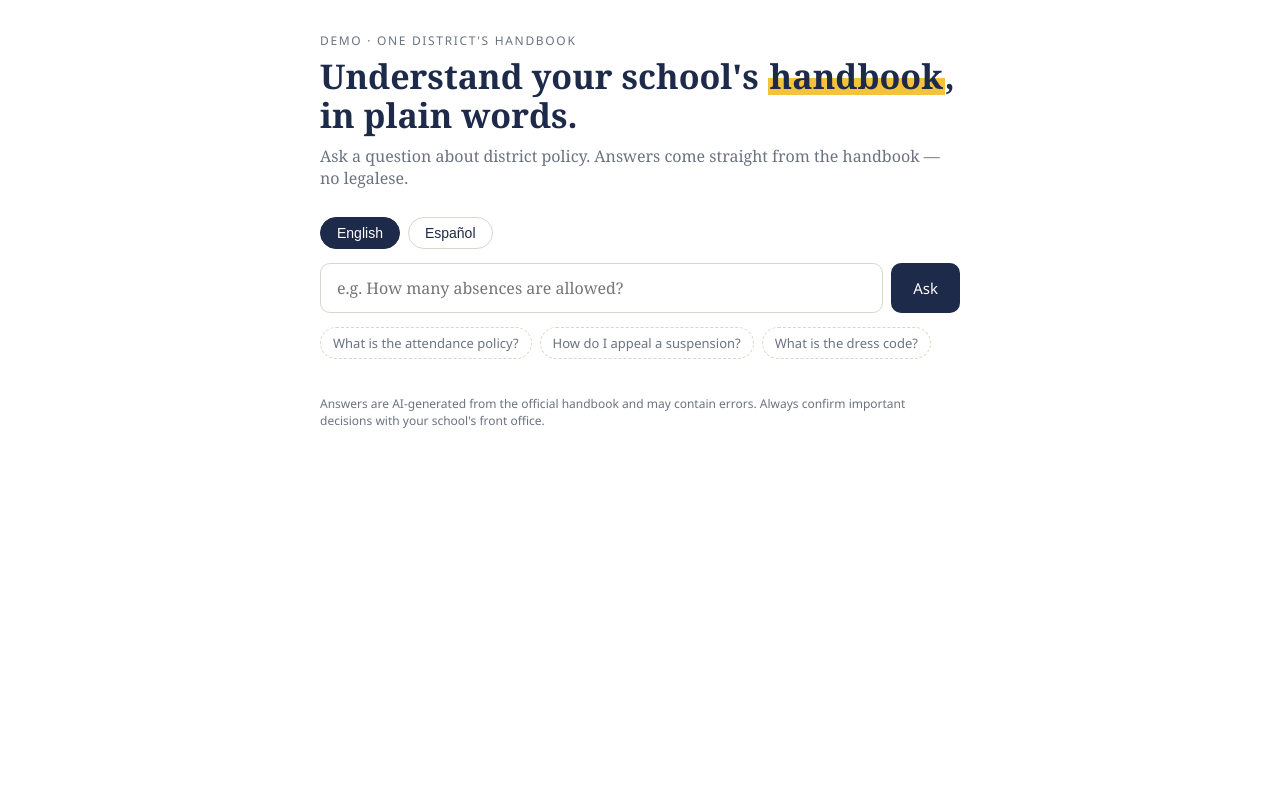
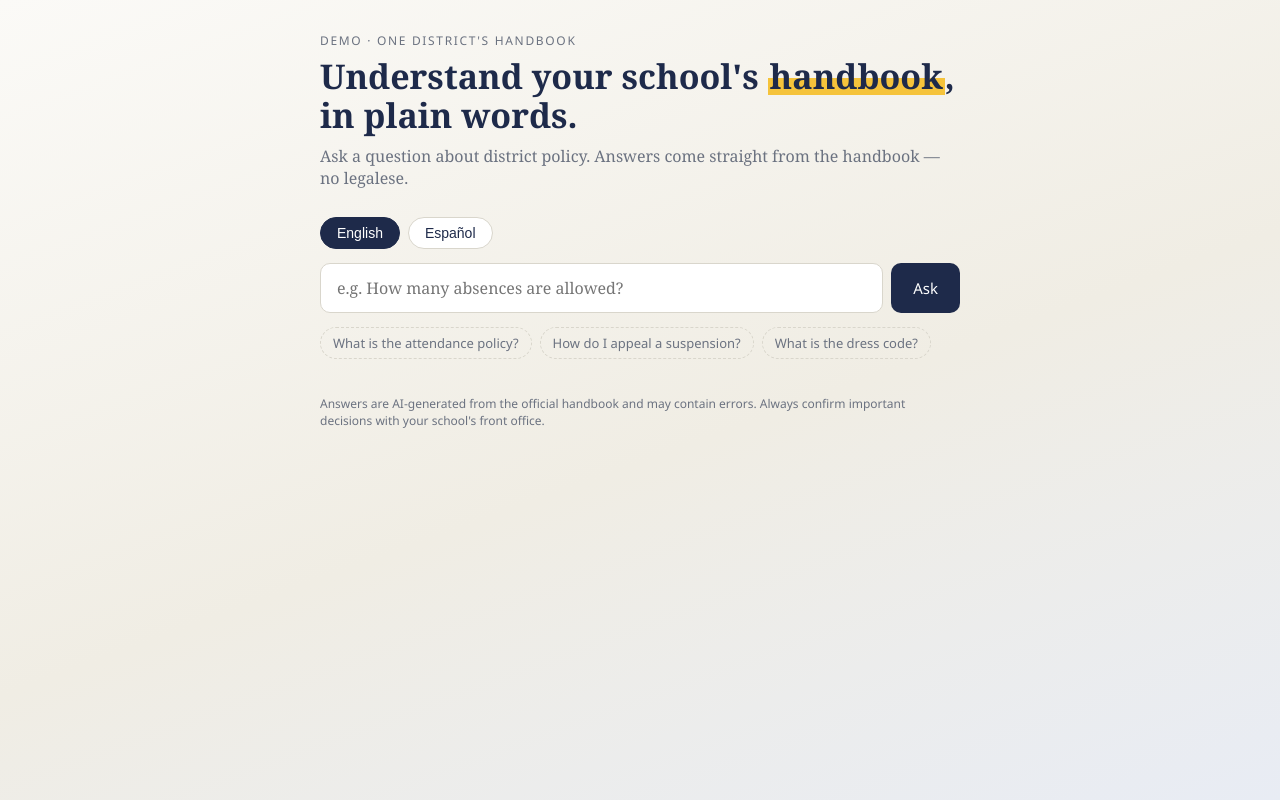
Before and after one commit to barahonakarla04-dev/District-Policy-Assistance, a Flask app: page / in a window 1280 px wide. Run offline with Flask 3, Linux system fonts and the light colour scheme.

Commit message:
Update index.html

```diff
--- a/policy-assistant/templates/index.html
+++ b/policy-assistant/templates/index.html
@@ -18,7 +18,7 @@
     * { box-sizing: border-box; margin: 0; }
     body {
       font-family: Georgia, 'Times New Roman', serif;
-      background: background: linear-gradient(160deg, #fbfaf7 0%, #f0ede4 55%, #e8ecf4 100%);
+      background: linear-gradient(160deg, #fbfaf7 0%, #f0ede4 55%, #e8ecf4 100%);
       color: var(--ink);
       min-height: 100vh;
       display: flex;
```
